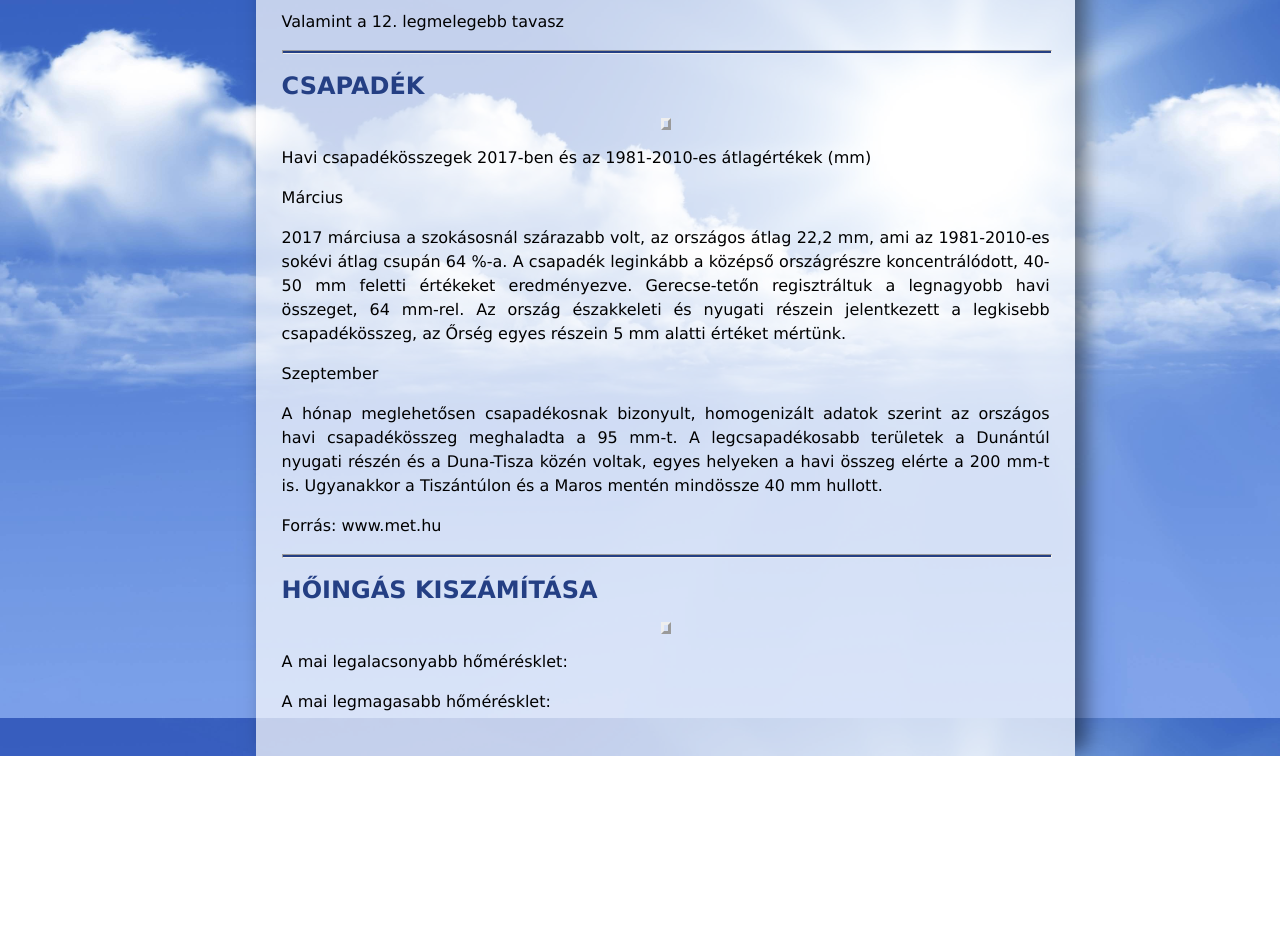
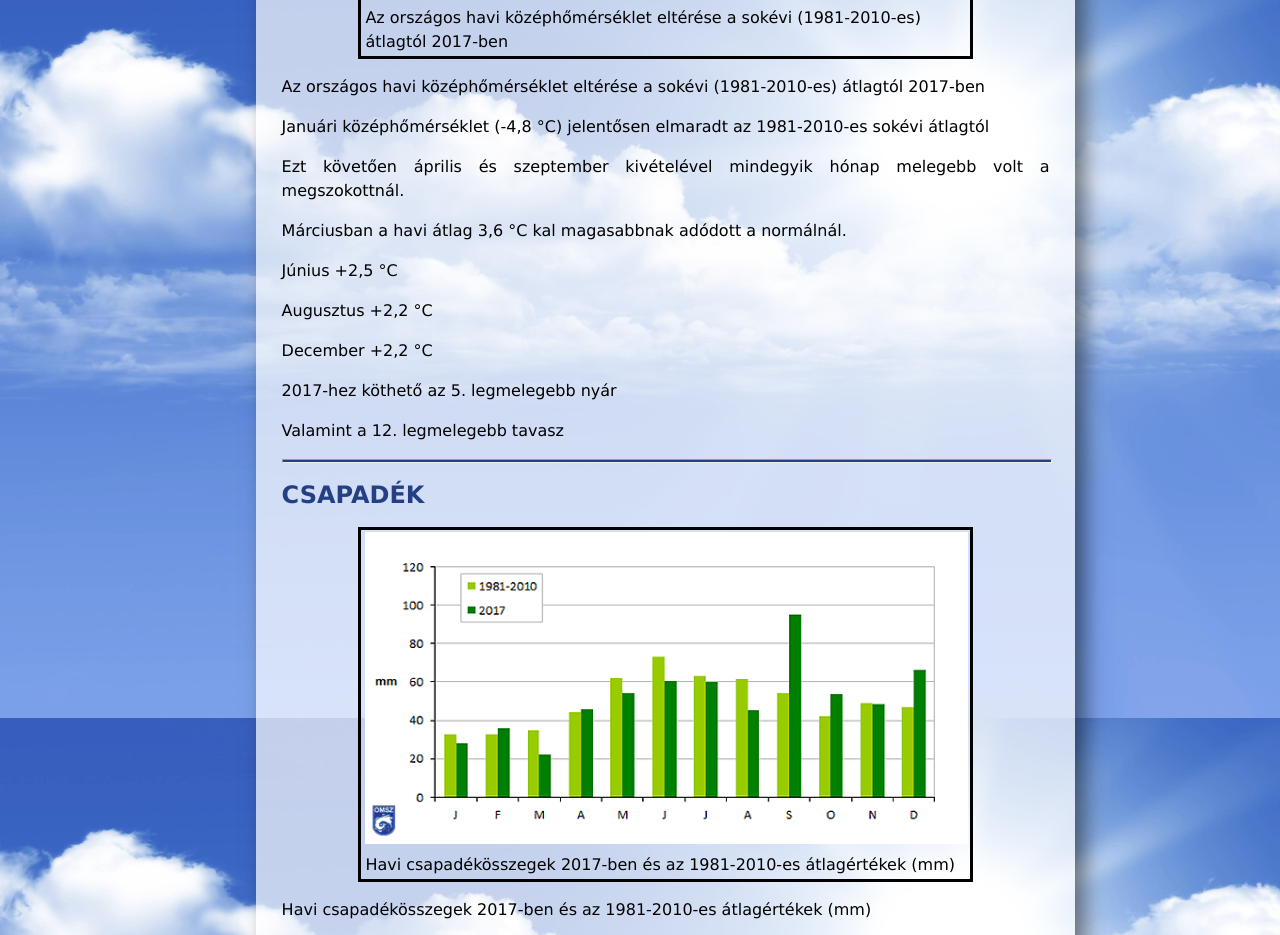
Before and after one commit to DPKRig0/idojaras_git_dolgozat_RigoNorbert, a plain HTML site: page index.html in a window 1280 px wide. Shown: the part 882-1817 px from the top of the page. Before the commit the page ends 1638 px from the top, so only its background shows below. Drawn offline with Linux system fonts and the light colour scheme.

Commit message:
10-11 feladat

```diff
--- a/ido.css
+++ b/ido.css
@@ -29,9 +29,11 @@ p
 
 table
 {
-	border:outset;
+	border: outset;
 	margin-left: auto;
 	margin-right: auto;
+	width: 80%;
+	border: black solid 3px;
 }
 td{
 	padding: 0;
--- a/index.html
+++ b/index.html
@@ -19,9 +19,11 @@
 <table>
     <tr>
         <td></td>
+        <td><img src="graikon1.gif" alt="grafikon1" title="Forrás: www.met.hu"></td>
     </tr>
     <tr>
         <td></td>
+        <td>Az országos havi középhőmérséklet eltérése a sokévi (1981-2010-es) átlagtól 2017-ben</td>
     </tr>
 </table>
 
@@ -40,9 +42,11 @@
 <table>
     <tr>
         <td></td>
+        <td><img src="graikon2.gif" alt="grafikon2" title="Forrás: www.met.hu"></td>
     </tr>
     <tr>
         <td></td>
+        <td>Havi csapadékösszegek 2017-ben és az 1981-2010-es átlagértékek (mm)</td>
     </tr>
 </table>
 <p>Havi csapadékösszegek 2017-ben és az 1981-2010-es átlagértékek (mm)</p>
```
